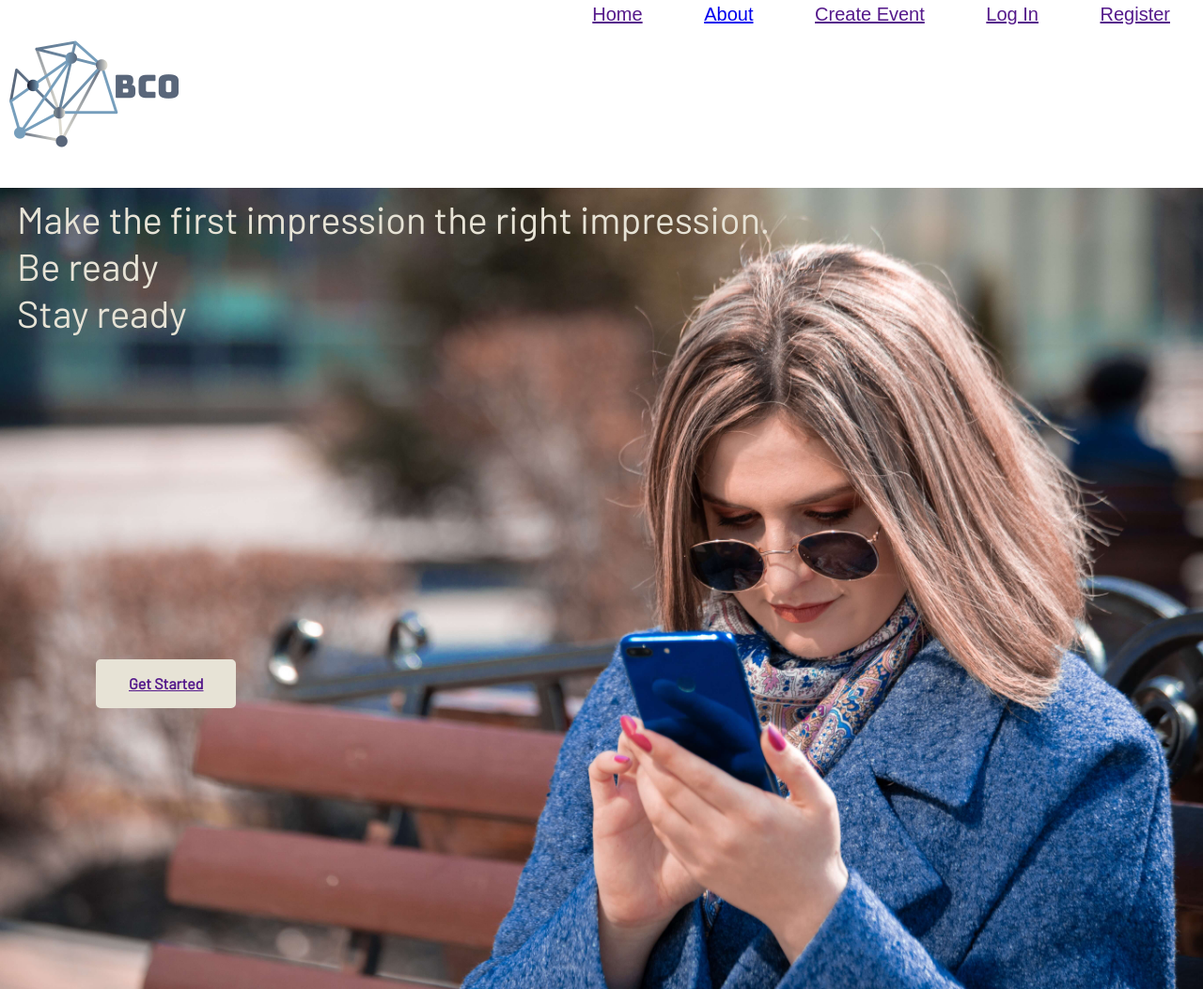
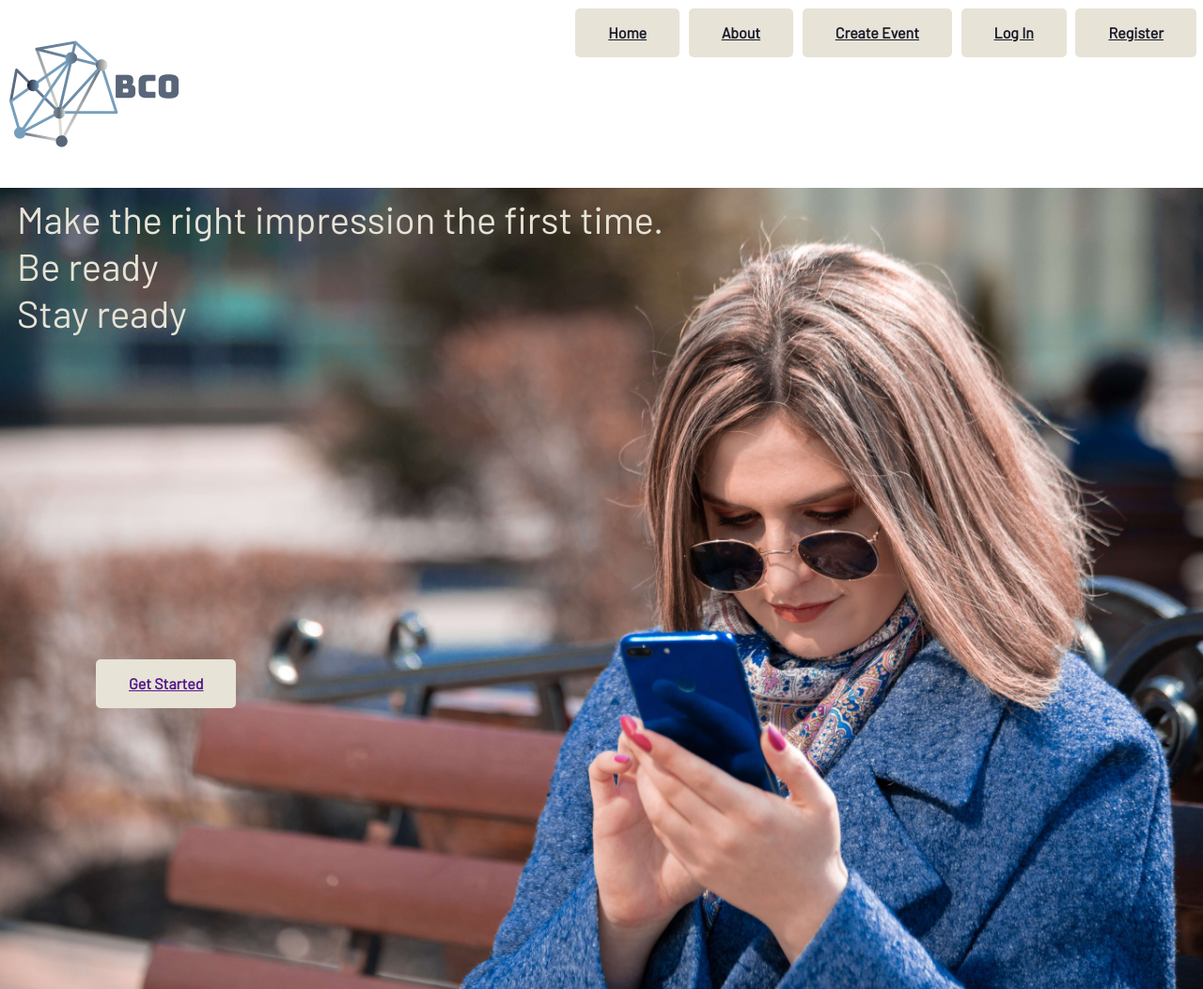
Before and after one commit to web25Lucius/Marketing-page, a plain HTML site: page index.html in a window 1280 px wide. Shown: the top 1053 px of the page at 94% size. Drawn offline with Linux system fonts and the light colour scheme.

Commit message:
buttons first draft

```diff
--- a/index.html
+++ b/index.html
@@ -28,7 +28,7 @@
 
         <div class="btmLftP">
            <h1>
-                Make the first impression the right impression. <br>
+                Make the right impression the first time.  <br> <!-- Make the first impresison the right impression or make the right impression the first time-->
                 Be ready <br>
                 Stay ready
            </h1>
--- a/less/navigation.less
+++ b/less/navigation.less
@@ -7,6 +7,16 @@ header {
 
 nav a {
     font-size: 2rem;
-
     padding: 3rem;
+    background-color: @satin;
+    border:  solid @satin;
+    border-radius: 5px;
+    color: @midnight;
+    padding: 15px 32px;
+    text-align: center;
+    display: inline-block;
+    font-size: 16px;
+    font-family: barlow, sans-serif;
+    font-weight: bold;
+    margin: 4px 2px;
 }
```
Also changed, not shown: css/index.css.
